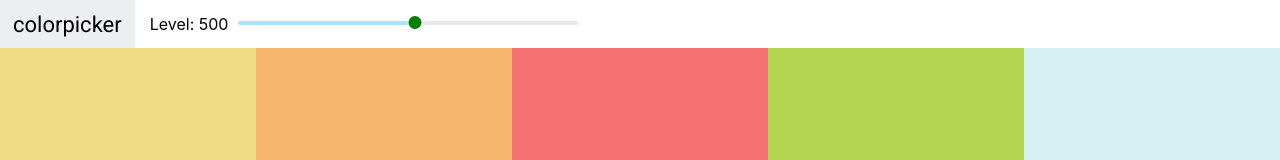
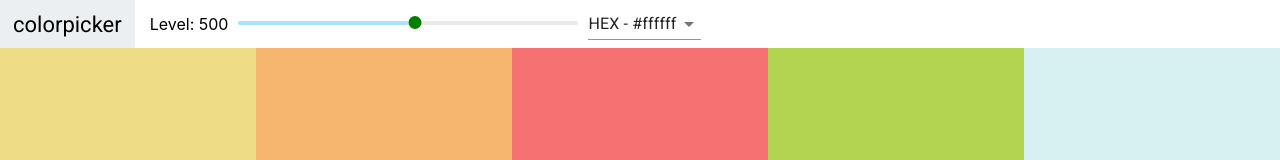
Before and after one commit to JeremyCrichton/color-palette, a React (Create React App) app: page /palette/flat-ui-colors-american in a window 1280 px wide. Shown: the top 160 px of the page. Built offline with nearby package versions, Linux system fonts and the light colour scheme.

Commit message:
add material ui and select

```diff
--- a/package.json
+++ b/package.json
@@ -3,6 +3,7 @@
   "version": "0.1.0",
   "private": true,
   "dependencies": {
+    "@material-ui/core": "^4.8.3",
     "@testing-library/jest-dom": "^4.2.4",
     "@testing-library/react": "^9.3.2",
     "@testing-library/user-event": "^7.1.2",
--- a/src/Navbar.js
+++ b/src/Navbar.js
@@ -1,9 +1,18 @@
-import React from 'react';
+import React, { useState } from 'react';
 import Slider from 'rc-slider';
 import 'rc-slider/assets/index.css';
 import './Navbar.css';
 
-const Navbar = ({ level, changeLevel }) => {
+import { Select, MenuItem } from '@material-ui/core';
+
+const Navbar = ({ level, handleChangeLevel, changeFormat }) => {
+  const [format, setFormat] = useState('hex');
+
+  const handleChangeFormat = e => {
+    setFormat(e.target.value);
+    changeFormat(e.target.value);
+  };
+
   return (
     <header className="Navbar">
       <div className="logo">
@@ -17,7 +26,7 @@ const Navbar = ({ level, changeLevel }) => {
             min={100}
             max={900}
             step={100}
-            onAfterChange={changeLevel}
+            onAfterChange={handleChangeLevel}
             handleStyle={{
               backgroundColor: 'green',
               outline: 'none',
@@ -31,6 +40,13 @@ const Navbar = ({ level, changeLevel }) => {
           />
         </div>
       </div>
+      <div className="select-container">
+        <Select value={format} onChange={handleChangeFormat}>
+          <MenuItem value="hex">HEX - #ffffff</MenuItem>
+          <MenuItem value="rgb">RGB - rgb(255,255,255)</MenuItem>
+          <MenuItem value="rgba">RGBA -rgba(255,255,255, 0)</MenuItem>
+        </Select>
+      </div>
     </header>
   );
 };
--- a/src/Palette.js
+++ b/src/Palette.js
@@ -6,19 +6,31 @@ import './Palette.css';
 
 const Palette = props => {
   const [level, setLevel] = useState(500);
+  const [format, setFormat] = useState('hex');
 
-  const colorBoxes = props.palette.colors[level].map(color => (
-    <ColorBox key={color.hex} background={color.hex} name={color.name} />
-  ));
-
-  const handleChangeLevel = lev => {
-    console.log(lev);
+  const changeLevel = lev => {
     setLevel(lev);
   };
 
+  const changeFormat = fmt => {
+    setFormat(fmt);
+  };
+
+  const colorBoxes = props.palette.colors[level].map(color => (
+    <ColorBox
+      key={color[format]}
+      background={color[format]}
+      name={color.name}
+    />
+  ));
+
   return (
     <div className="Palette">
-      <Navbar level={level} changeLevel={handleChangeLevel} />
+      <Navbar
+        level={level}
+        handleChangeLevel={changeLevel}
+        changeFormat={changeFormat}
+      />
       <div className="Palette-colors">{colorBoxes}</div>
       {/* Footer goes here */}
     </div>
```
Also changed, not shown: 1 other file (tests, documents, lock files or other folders).
